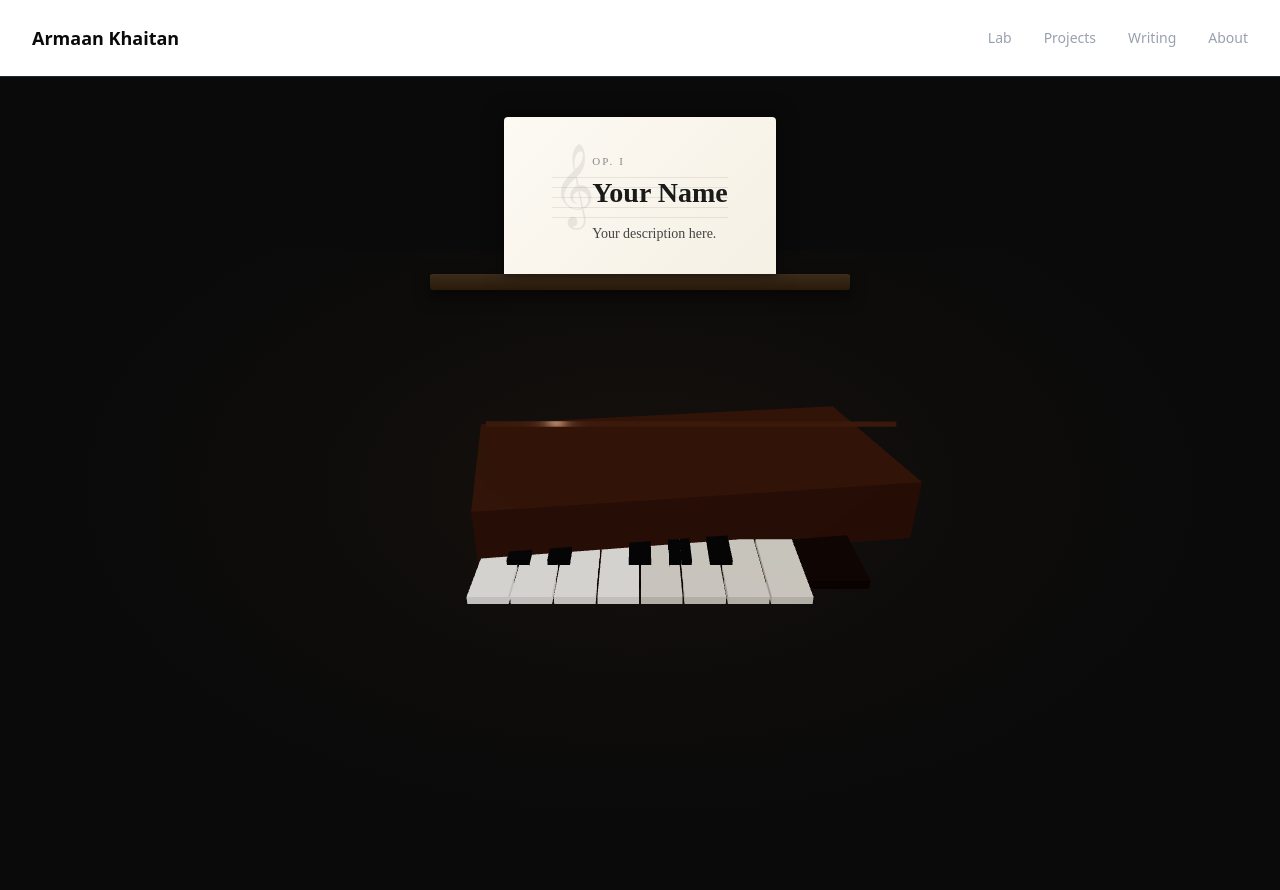
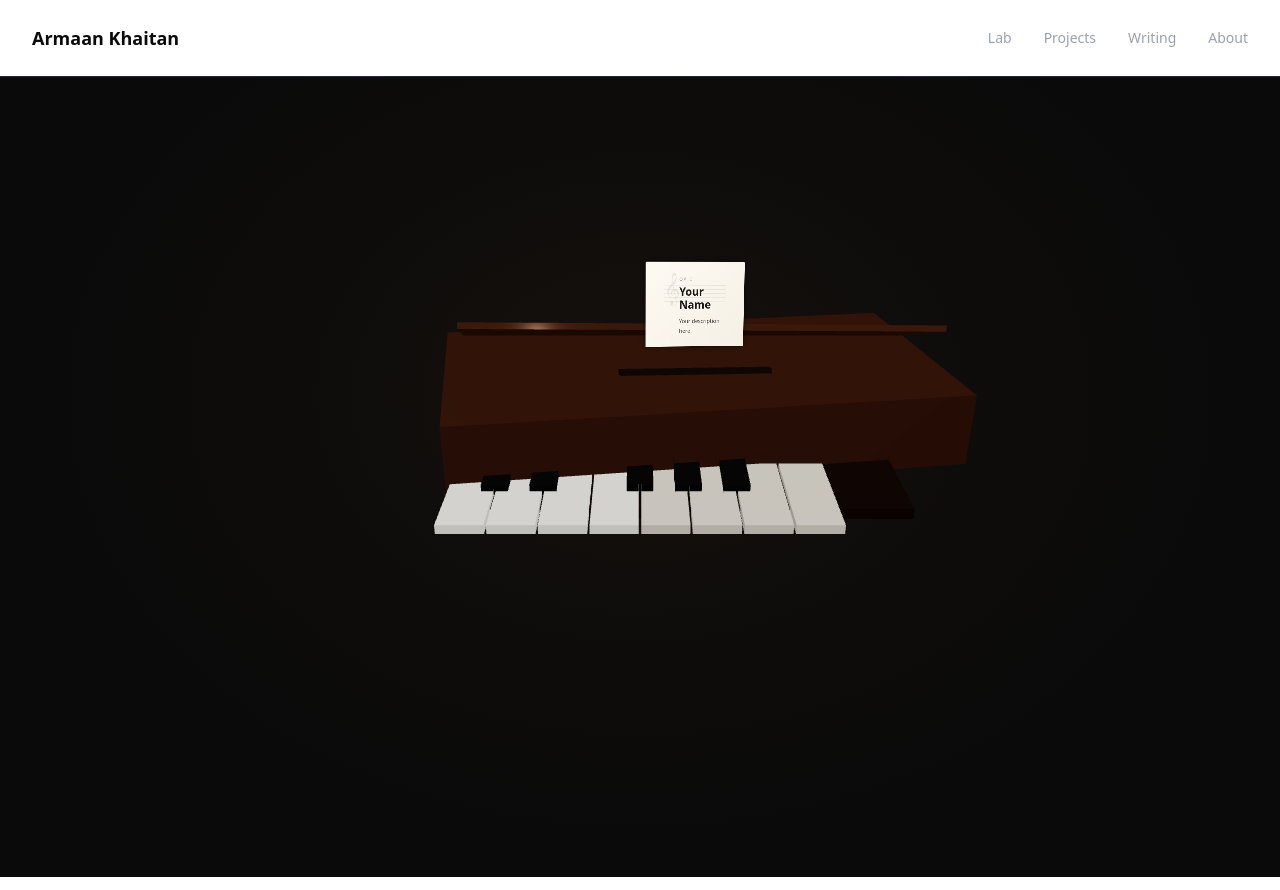
Before and after one commit to Deployed-Websites/Portfolio, a Next.js app in the folder portfolio-site/: page / in a window 1280 px wide. Built offline with nearby package versions, Linux system fonts and the light colour scheme.

Commit message:
homepage coming well

```diff
--- a/portfolio-site/src/components/PianoHome3d.js
+++ b/portfolio-site/src/components/PianoHome3d.js
@@ -1,6 +1,5 @@
 "use client";
 import { useRouter } from "next/navigation";
-import MusicSheet from "./piano/MusicSheet";
 import Piano3D from "./piano/Piano3D";
 
 export default function PianoHome() {
@@ -8,31 +7,8 @@ export default function PianoHome() {
   const navigate = (href) => router.push(href);
 
   return (
-    <div style={{
-      minHeight: "100vh",
-      background: "#0a0a0a",
-      display: "flex",
-      flexDirection: "column",
-      alignItems: "center",
-      justifyContent: "center",
-      padding: "40px 20px",
-      fontFamily: "serif",
-    }}>
-
-        <div style={{ position: "relative", zIndex: 1, display: "flex", flexDirection: "column", alignItems: "center", marginBottom: "-40px" }}>
-        <MusicSheet />
-        <div style={{
-            width: "420px",
-            height: "16px",
-            background: "linear-gradient(to bottom, #3a2a1a, #2a1a0a)",
-            borderRadius: "3px",
-            boxShadow: "0 6px 16px rgba(0,0,0,0.6)",
-            borderTop: "1px solid rgba(255,255,255,0.08)",
-        }} />
-        </div>
-
+    <div style={{ background: "#0a0a0a" }}>
       <Piano3D onKeyClick={navigate} />
-
     </div>
   );
 }
--- /dev/null
+++ b/portfolio-site/src/components/piano/MusicStand.js
@@ -0,0 +1,22 @@
+"use client";
+import { Html } from "@react-three/drei";
+import MusicSheet from "./MusicSheet";
+
+export default function MusicStand() {
+  return (
+    <group position={[0.5, 0.95, -0.4]} rotation={[-0.25, 0.15, 0]}>
+      {/* LEDGE - sits on the piano, holds the sheet */}
+      <mesh position={[0, -0.05, 0.06]}>
+        <boxGeometry args={[1.4, 0.05, 0.12]} />
+        <meshStandardMaterial color="#2a1810" roughness={0.4} />
+      </mesh>
+
+      {/* SHEET MUSIC - real HTML embedded in 3D space */}
+      <Html transform distanceFactor={1.4} position={[0, 0.55, 0]} occlude>
+        <div style={{ width: "260px", pointerEvents: "none" }}>
+          <MusicSheet />
+        </div>
+      </Html>
+    </group>
+  );
+}
--- a/portfolio-site/src/components/piano/Piano3D.js
+++ b/portfolio-site/src/components/piano/Piano3D.js
@@ -3,17 +3,18 @@ import { Canvas } from "@react-three/fiber";
 import { OrbitControls } from "@react-three/drei";
 import { Suspense } from "react";
 import PianoModel from "./PianoModel";
+import MusicStand from "./MusicStand";
 
 export default function Piano3D({ onKeyClick }) {
   return (
     <div style={{
       width: "100%",
-      height: "600px",
+      height: "100vh",
       position: "relative",
       background: "radial-gradient(ellipse at center 40%, rgba(80,50,30,0.15) 0%, transparent 65%)",
     }}>
       <Canvas
-        camera={{ position: [0, 4, 7], fov: 45 }}
+        camera={{ position: [0, 4, 8], fov: 45 }}
         dpr={[1, 1.5]}
         gl={{ antialias: true, powerPreference: "high-performance" }}
       >
@@ -24,6 +25,7 @@ export default function Piano3D({ onKeyClick }) {
 
         <Suspense fallback={null}>
           <PianoModel onKeyClick={onKeyClick} />
+          <MusicStand />
         </Suspense>
 
         <OrbitControls
```
